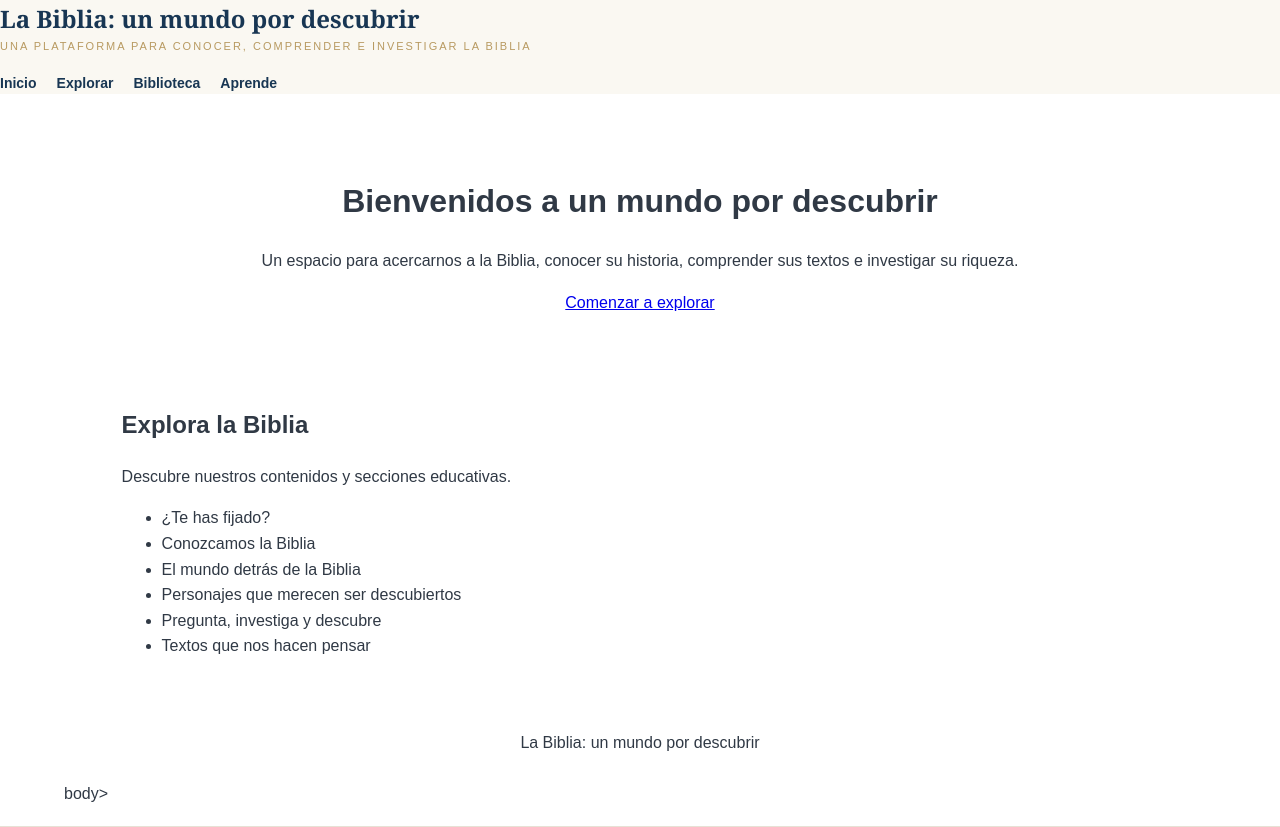
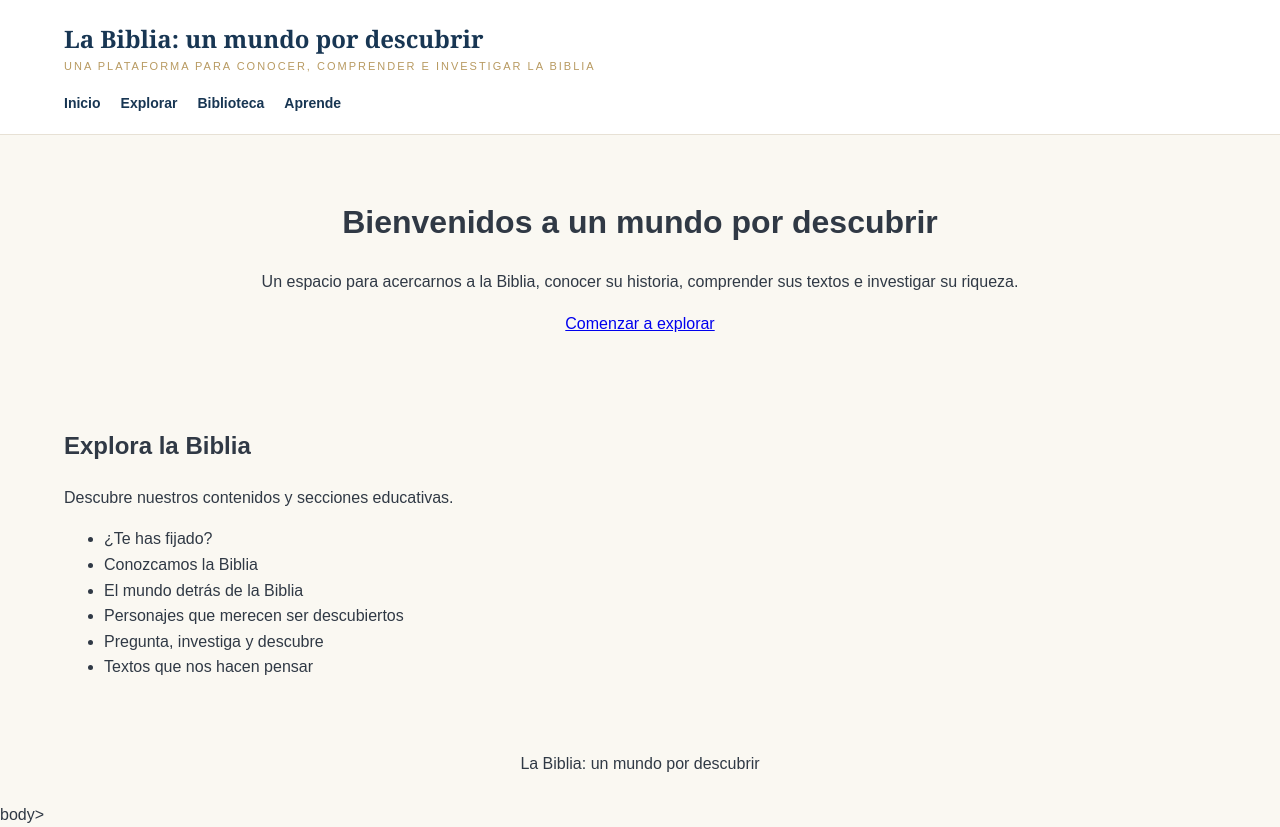
Before and after one commit to labibliaeducativa/la-biblia-mundo-por-descubrir, a plain HTML site: page index.html in a window 1280 px wide. Drawn offline with Linux system fonts and the light colour scheme.

Commit message:
Fix header tag closure in index.html

```diff
--- a/index.html
+++ b/index.html
@@ -60,7 +60,7 @@ nav a:hover {
 </head>
 <body>
 
-</<header>
+<header>
   <div class="marca">La Biblia: un mundo por descubrir</div>
   <div class="submarca">UNA PLATAFORMA PARA CONOCER, COMPRENDER E INVESTIGAR LA BIBLIA</div>
   <nav>
@@ -69,7 +69,7 @@ nav a:hover {
     <a href="#biblioteca">Biblioteca</a>
     <a href="#aprende">Aprende</a>
   </nav>
-<header>
+</header>
 
 <main id="inicio" style="padding:40px 5%;text-align:center;">
   <h1>Bienvenidos a un mundo por descubrir</h1>
```
